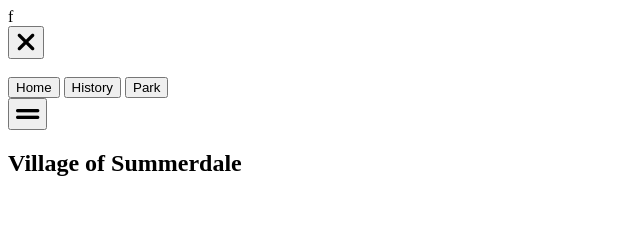
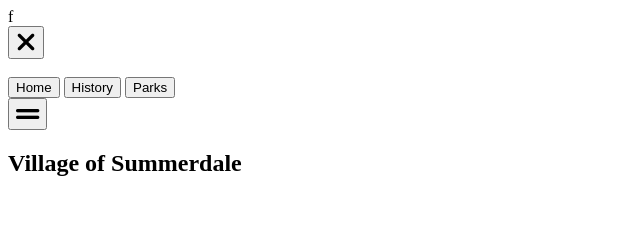
Before and after one commit to maxsspot/urban-adventure, a plain HTML site: page index.html in a window 1280 px wide. Shown: the top 240 px of the page, 0-640 px from the left. Drawn offline with Linux system fonts and the light colour scheme.

Commit message:
Update index.html

```diff
--- a/index.html
+++ b/index.html
@@ -15,7 +15,7 @@
 			<br>
 			<button class = "navColumnButton">Home</button>
 			<button class = "navColumnButton">History</button>
-			<button class = "navColumnButton">Park</button>
+			<button class = "navColumnButton">Parks</button>
 		</div>
 		<nav>
 			<button onclick = "openNav()" id = "openNav" class = "navButton"><i class="fa-solid fa-grip-lines fa-2x"></i></button>
```
